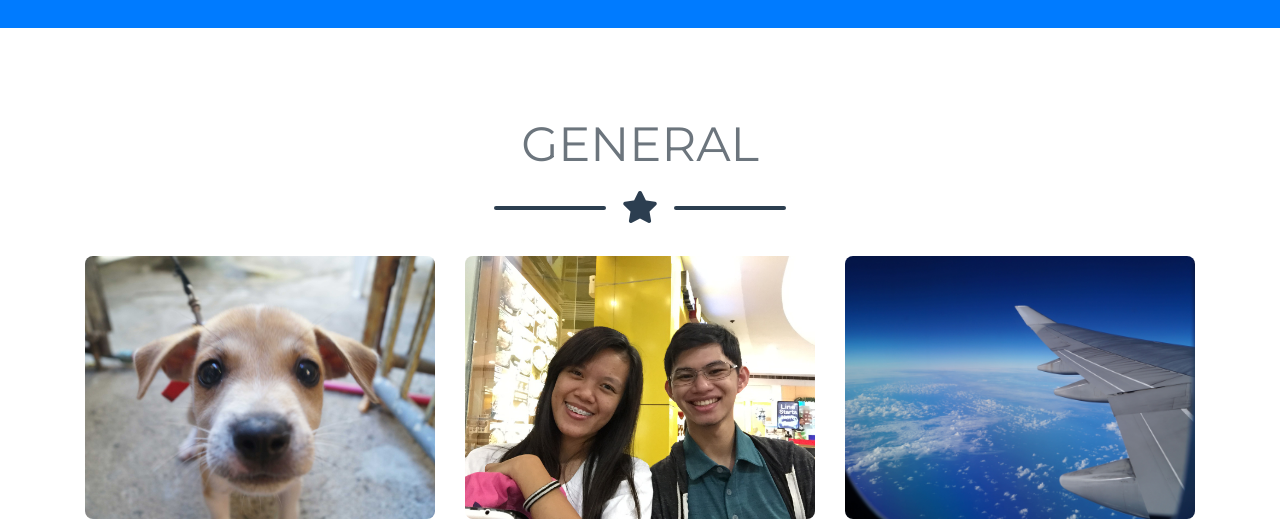
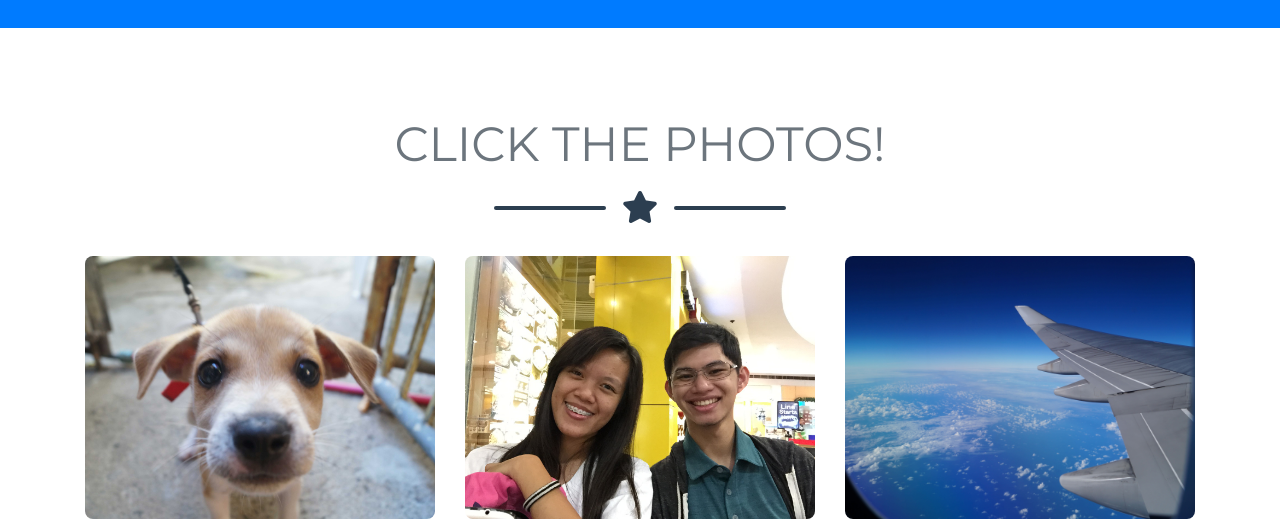
Before and after one commit to RandomosityKid/my-web-portfolio, a website with bundled scripts: page dist/index.html in a window 1280 px wide. Shown: the part 800-1327 px from the top of the page. Built offline with nearby package versions, Linux system fonts and the light colour scheme.

Commit message:
Change 'General' to 'Click Photos'

```diff
--- a/dist/index.html
+++ b/dist/index.html
@@ -97,7 +97,7 @@
       <div class="container">
 
         <!-- Portfolio Section Heading -->
-        <h2 class="page-section-heading text-center text-uppercase text-secondary mb-0">General </h2>
+        <h2 class="page-section-heading text-center text-uppercase text-secondary mb-0">Click the photos!</h2>
 
         <!-- Icon Divider -->
         <div class="divider-custom">
```
